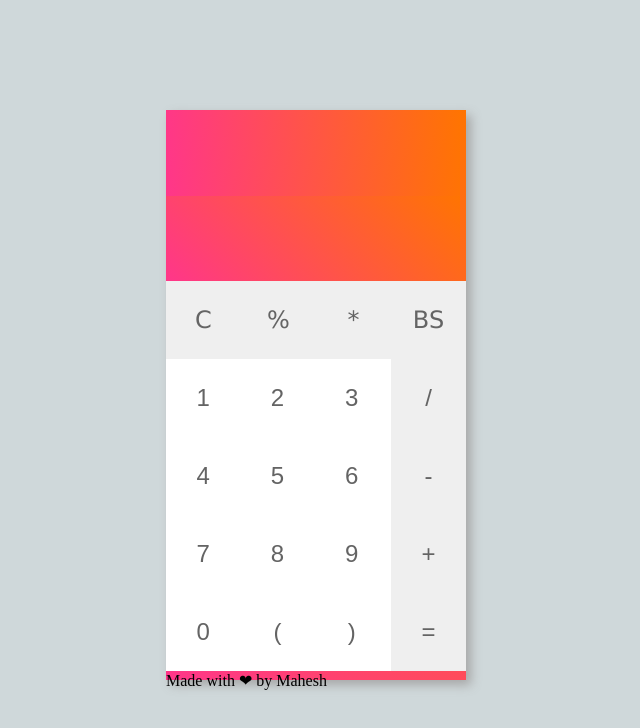
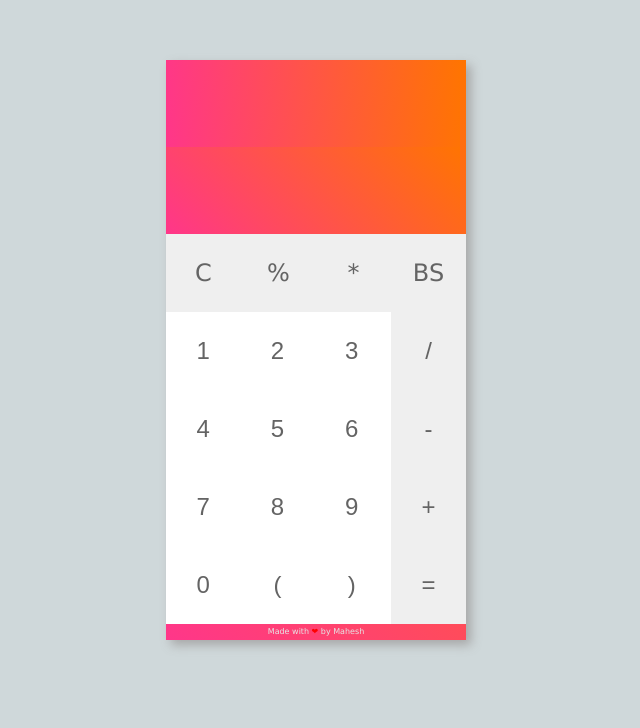
Before and after one commit to Mahesh-Bauri/SmartCalculator, a plain HTML site: page MyCalculator/index.html in a window 1280 px wide. Shown: the whole page, without its empty margins (324-964 px from the left). Drawn offline with Linux system fonts and the light colour scheme.

Commit message:
Update css

```diff
--- a/MyCalculator/style.css
+++ b/MyCalculator/style.css
@@ -4,7 +4,7 @@
 }
 
 body {
-    margin-top: 100px;
+    margin-top: 50px;
     background-color: rgb(207, 216, 218);
     display: flex;
     justify-content: center;
@@ -12,11 +12,24 @@ body {
 }
 
 main {
-    height: 570px;
+    height: 580px;
     width: 300px;
+    text-align: center;
     background: linear-gradient(45deg, rgb(255, 54, 138), rgb(255, 116, 2));
     margin: 10px auto;
     box-shadow: 5px 5px 10px rgb(167, 167, 167);
+}
+
+main p {
+    padding: 3px;
+    margin-bottom: 2px;
+    color: rgb(230, 230, 230);
+    font-size: 8px;
+    font-family: Verdana, Geneva, Tahoma, sans-serif;
+}
+
+main span {
+    color: rgb(255, 0, 0);
 }
 
 main .inp {
```
